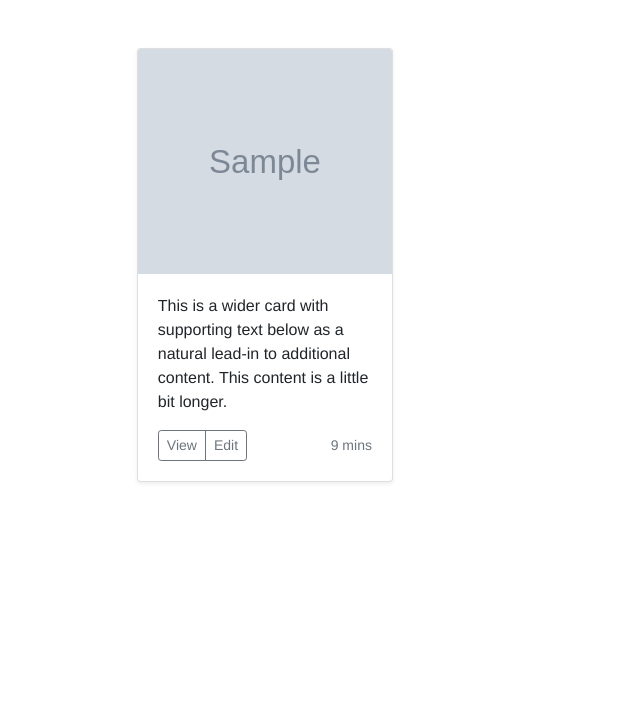
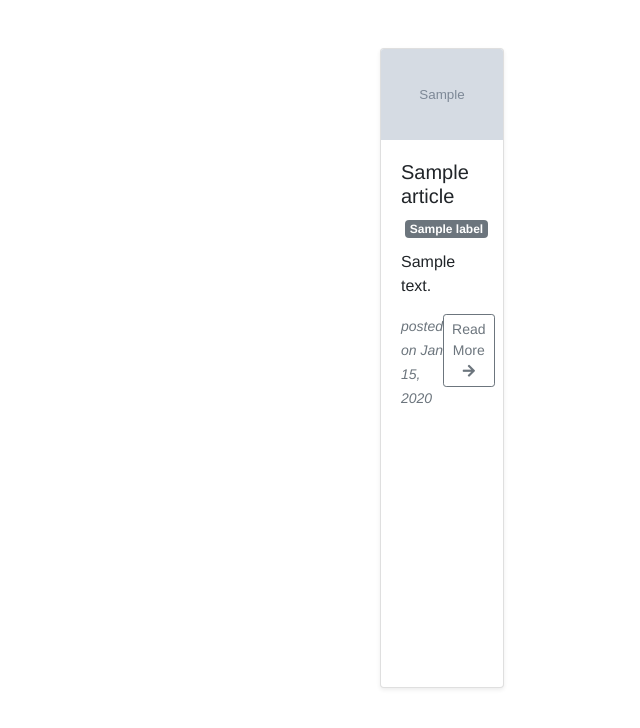
Before and after one commit to mrtmrtmlck/personal_blog, a Django app: page /blog/ in a window 1280 px wide. Shown: the part 56-784 px from the top of the page, without its empty margins (59-699 px from the left). Run offline with Django 3.2, Linux system fonts and the light colour scheme; tables that the repository leaves empty hold one stand-in row (values such as "Sample post"); grey boxes marked "Sample" are stand-in pictures; some libraries are stand-ins or nearby versions.

Commit message:
Design card layout for article list.

```diff
--- a/blog/static/app/css/style.css
+++ b/blog/static/app/css/style.css
@@ -11,23 +11,9 @@ ul {
 }
 
 .label-link:hover {
-    background-color: white;
-    color: #343a40;
-}
-
-.read-more {
-    color: darkorange !important;
-}
-
-.btn-outline-darkorange {
-    color: darkorange;
-    border-color: darkorange;
-}
-
-.btn-outline-darkorange:hover {
-    background-color: darkorange;
-    border-color: darkorange;
-    color: #343a40;
+    background-color: #dfe0e1;
+    color: #6c757d;
+    line-break: normal;
 }
 
 .navbar-search-input:focus {
@@ -42,3 +28,7 @@ ul {
 .social-link {
     color: #343a40;
 }
+
+.card-link, .card-link:hover {
+    color: inherit;
+}
--- a/blog/templates/blog/article_detail.html
+++ b/blog/templates/blog/article_detail.html
@@ -5,7 +5,7 @@
         <article>
             <header>
                 <h1 class="text-center">{{ article.title }}</h1>
-                <p>posted on {{ article.created_at|date:"M d, Y" }} by {{ article.author }}</p>
+                <p class="text-center text-muted"><em>posted on {{ article.created_at|date:"M d, Y" }}</em></p>
             </header>
             <section>
                 <p>{{ article.body|safe }}</p>
--- a/blog/templates/blog/index.html
+++ b/blog/templates/blog/index.html
@@ -4,23 +4,44 @@
     {% if article_list %}
         <div class="card-deck">
             {% for article in article_list %}
-                <div class="col-md-4">
-                    <div class="card mb-4 shadow-sm">
-                        <img class="card-img-top" src="{{ article.thumbnail.url }}"
-                             style="height: 225px; width: 100%; display: block;">
-                        <div class="card-body">
-                            <p class="card-text">This is a wider card with supporting text below as a natural lead-in to
-                                additional content. This content is a little bit longer.</p>
-                            <div class="d-flex justify-content-between align-items-center">
-                                <div class="btn-group">
-                                    <button type="button" class="btn btn-sm btn-outline-secondary">View</button>
-                                    <button type="button" class="btn btn-sm btn-outline-secondary">Edit</button>
+                <a class="card-link" href="{% url 'article-detail' article.slug %}">
+                    <div class="col-md-4">
+                        <div class="card mb-4 shadow-sm" style="height: 40em; width: 100%;">
+                            <img class="card-img-top" src="{{ article.thumbnail.url }}" alt="Card image cap">
+                            <div class="card-body">
+                                <h5 class="card-title">{{ article.title }}</h5>
+                                <h6 class="card-subtitle mb-2">
+                                    <div class="d-flex flex-wrap">
+                                        {% for label in article.label.all %}
+                                            <a href="{% url 'search-article-label' label.name %}">
+                                                <div class="p-1">
+                                                <span class="badge badge-secondary label-link">
+                                                    {{ label.name }}
+                                                </span>
+                                                </div>
+                                            </a>
+                                        {% endfor %}
+                                    </div>
+                                </h6>
+                                <p class="card-text">{{ article.summary|truncatewords:30 }}</p>
+                                <div class="d-flex bd-highlight">
+                                    <div class="bd-highlight">
+                                        <small class="text-muted">
+                                            <em>posted on {{ article.created_at|date:"M d, Y" }}</em>
+                                        </small>
+                                    </div>
+                                    <div class="ml-auto bd-highlight">
+                                        <a class="btn btn-sm btn-outline-secondary"
+                                           href="{% url 'article-detail' article.slug %}">
+                                            Read More <i class="fa fa-arrow-right"></i>
+                                        </a>
+                                    </div>
                                 </div>
-                                <small class="text-muted">9 mins</small>
+
                             </div>
                         </div>
                     </div>
-                </div>
+                </a>
             {% endfor %}
         </div>
     {% else %}
```
